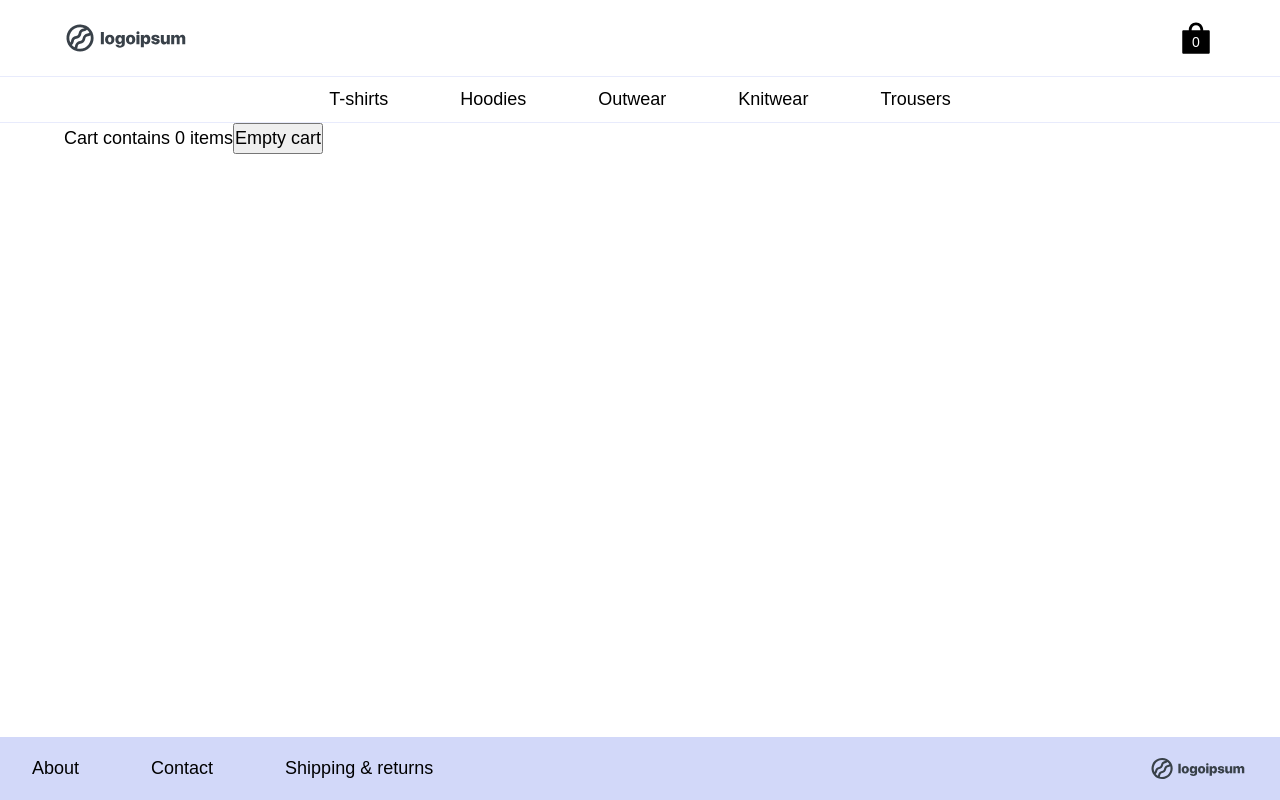
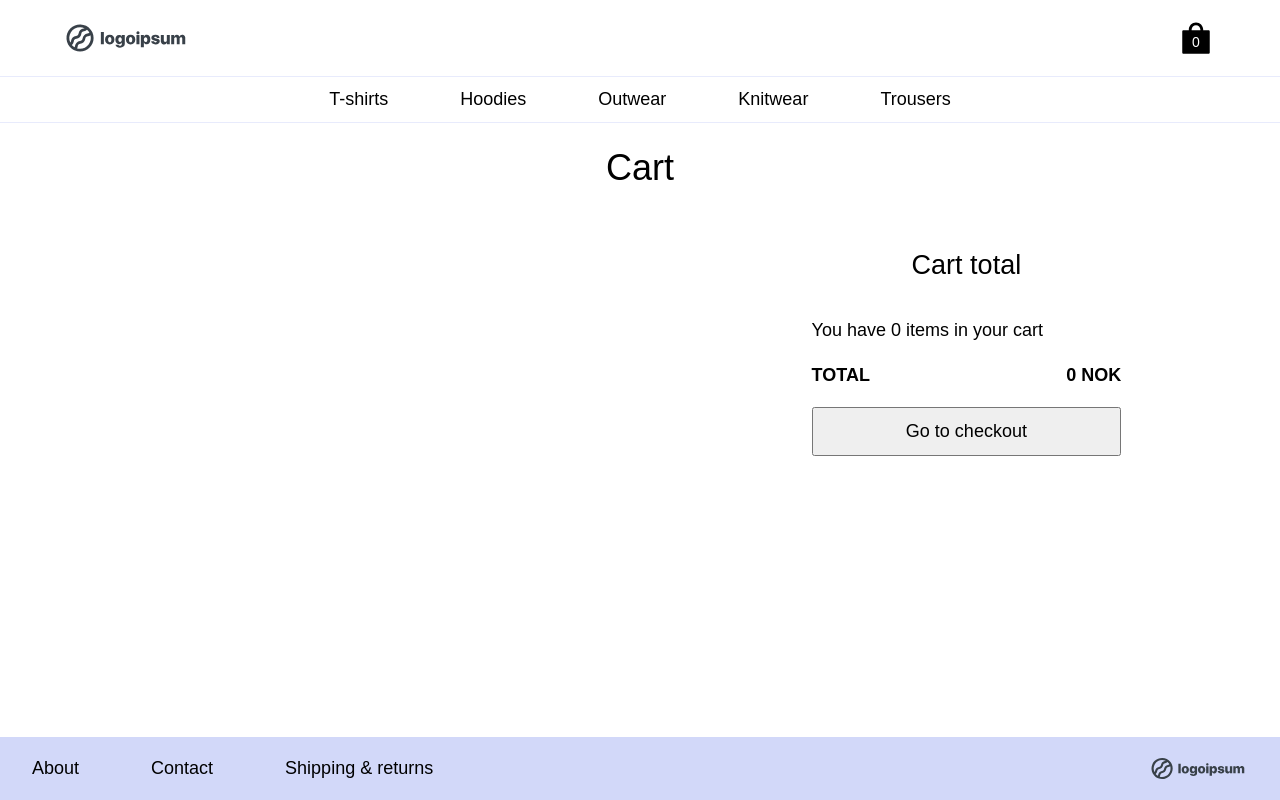
Before and after one commit to kriseliassen/frend-webshop, a React (Create React App) app: page /cart in a window 1280 px wide. Built offline with nearby package versions, Linux system fonts and the light colour scheme.

Commit message:
Basic layout for Cart set up

```diff
--- a/public/index.html
+++ b/public/index.html
@@ -24,7 +24,7 @@
       work correctly both with client-side routing and a non-root public URL.
       Learn how to configure a non-root public URL by running `npm run build`.
     -->
-		<title>React App</title>
+		<title>Frend webshop</title>
 	</head>
 	<body>
 		<noscript>You need to enable JavaScript to run this app.</noscript>
--- a/src/App.js
+++ b/src/App.js
@@ -11,21 +11,39 @@ import { useState } from "react";
 const App = () => {
 	const [cartContent, setCartContent] = useState([]);
 
+	const itemsInCart = cartContent.reduce((acc, item) => acc + item.quantity, 0);
+
 	const addToCart = (product) => {
-		console.log("added to cart", product);
-		setCartContent((cartContent) => [...cartContent, product]);
+		setCartContent((prev) => {
+			const isItemInCart = prev.find(
+				(item) => item.variant.id === product.variant.id
+			);
+
+			if (isItemInCart) {
+				return prev.map((item) =>
+					item.variant.id === product.variant.id
+						? { ...item, quantity: item.quantity + 1 }
+						: item
+				);
+			}
+			return [...prev, { ...product, quantity: 1 }];
+		});
 	};
 
 	return (
 		<Router>
 			<div className="App">
-				<Navbar cartItems={cartContent.length} />
+				<Navbar itemsInCart={itemsInCart} />
 				<Routes>
 					<Route path="/" element={<Home />} />
 					<Route
 						path="/cart"
 						element={
-							<Cart cartContent={cartContent} setCartContent={setCartContent} />
+							<Cart
+								cartContent={cartContent}
+								setCartContent={setCartContent}
+								itemsInCart={itemsInCart}
+							/>
 						}
 					/>
 					<Route path="/category/:name" element={<Category />} />
--- a/src/components/Navbar.jsx
+++ b/src/components/Navbar.jsx
@@ -3,7 +3,7 @@ import { Link, useNavigate } from "react-router-dom";
 import { AiFillShopping } from "react-icons/ai";
 import "../styles/Navbar.css";
 
-const Navbar = ({ cartItems }) => {
+const Navbar = ({ itemsInCart }) => {
 	const navigate = useNavigate();
 
 	return (
@@ -35,7 +35,7 @@ const Navbar = ({ cartItems }) => {
 					<li className="nav__item nav__item--cart">
 						<Link to="/cart">
 							<AiFillShopping />
-							<span className="nav__item--badge">{cartItems}</span>
+							<span className="nav__item--badge">{itemsInCart}</span>
 						</Link>
 					</li>
 				</ul>
--- a/src/components/ProductCard.jsx
+++ b/src/components/ProductCard.jsx
@@ -12,7 +12,7 @@ const ProductCard = ({ product }) => {
 				<h2>{product.name}</h2>
 			</Link>
 			{product.variants.length > 1 && <p>{product.variants.length} colors</p>}
-			<p>{product.price.toFixed(2)} NOK</p>
+			<p>{product.price} NOK</p>
 		</div>
 	);
 };
--- a/src/pages/Cart.jsx
+++ b/src/pages/Cart.jsx
@@ -1,10 +1,56 @@
-import React from "react";
+import "../styles/Cart.css";
 
-const Cart = ({ cartContent, setCartContent }) => {
+const Cart = ({ cartContent, setCartContent, itemsInCart }) => {
+	const totalSum = cartContent.reduce(
+		(acc, item) => acc + item.quantity * item.price,
+		0
+	);
+
+	const removeFromCart = (id) => {
+		console.log("removed!");
+	};
+
 	return (
 		<div className="container">
-			Cart contains {cartContent.length} items
-			<button onClick={() => setCartContent([])}>Empty cart</button>
+			<h1 className="heading">Cart</h1>
+			<div className="Cart">
+				<div className="Cart__content">
+					{cartContent.length > 0 &&
+						cartContent.map((item) => (
+							<div key={item.id} className="Cart__product">
+								<img
+									src={item.variant.image}
+									alt={item.name + item.variant.name}
+									className="Cart__image"
+								/>
+								<div className="Cart__product--details">
+									<p>{item.name}</p>
+									<p>Color - {item.variant.name}</p>
+									<p className="">{item.price} NOK</p>
+									<p className="">Quantity - {item.quantity}</p>
+								</div>
+								<p className="Cart__product--subtotal">
+									{item.price * item.quantity} NOK
+								</p>
+								<button
+									className="btn Cart__btn--remove"
+									onClick={() => removeFromCart(item.id)}
+								>
+									X
+								</button>
+							</div>
+						))}
+				</div>
+				<div className="Cart__summary">
+					<h2 className="heading">Cart total</h2>
+					<p>You have {itemsInCart} items in your cart</p>
+					<p className="Cart__total">
+						<span>TOTAL</span>
+						{totalSum} NOK
+					</p>
+					<button className="btn btn--checkout">Go to checkout</button>
+				</div>
+			</div>
 		</div>
 	);
 };
--- a/src/pages/Category.jsx
+++ b/src/pages/Category.jsx
@@ -34,7 +34,7 @@ const Category = () => {
 			)}
 			{data && (
 				<>
-					<h1>{name}</h1>
+					<h1 className="heading">{name}</h1>
 					<div className="products">
 						{getProductsInCategory(data).map((item) => (
 							<ProductCard key={item.id} product={item} />
--- a/src/pages/Product.jsx
+++ b/src/pages/Product.jsx
@@ -44,7 +44,7 @@ const Product = ({ addToCart }) => {
 					</div>
 					<div>
 						<h1>{data.name}</h1>
-						<p>{data.price.toFixed(2)} NOK</p>
+						<p>{data.price} NOK</p>
 						<p>{selectedVariant.name}</p>
 						{data.variants.length > 1 && (
 							<div>
@@ -70,10 +70,10 @@ const Product = ({ addToCart }) => {
 									id: data.id,
 									name: data.name,
 									price: data.price,
-									quantity: 1,
 									variant: {
 										id: selectedVariant.id,
 										name: selectedVariant.name,
+										image: selectedVariant.image,
 									},
 								})
 							}
--- a/src/styles/App.css
+++ b/src/styles/App.css
@@ -18,3 +18,8 @@
 .btn:hover {
 	cursor: pointer;
 }
+
+.heading {
+	text-align: center;
+	margin: 0.5em 0;
+}
--- /dev/null
+++ b/src/styles/Cart.css
@@ -0,0 +1,52 @@
+.Cart {
+	display: flex;
+	justify-content: space-evenly;
+}
+
+.Cart__content {
+	min-width: 50%;
+}
+
+.Cart__product {
+	border-bottom: 1px solid hsl(var(--clr-light) / 0.5);
+	display: flex;
+	position: relative;
+	padding: 1em 0;
+}
+
+.Cart__image {
+	width: 150px;
+}
+
+.Cart__product--details {
+	padding: 1em;
+}
+
+.Cart__product--subtotal {
+	position: absolute;
+	bottom: 1em;
+	right: 1em;
+	font-weight: 700;
+}
+
+.Cart__btn--remove {
+	position: absolute;
+	top: 1em;
+	right: 1em;
+	border: none;
+	background: none;
+}
+
+.Cart__summary {
+	min-width: 30%;
+	padding: 1em;
+	display: flex;
+	flex-direction: column;
+	gap: 1em;
+}
+
+.Cart__total {
+	display: flex;
+	justify-content: space-between;
+	font-weight: 900;
+}
```
